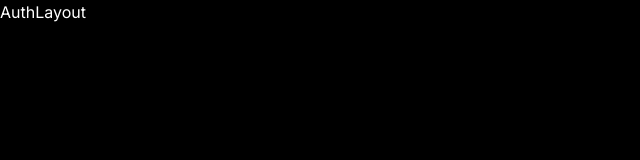
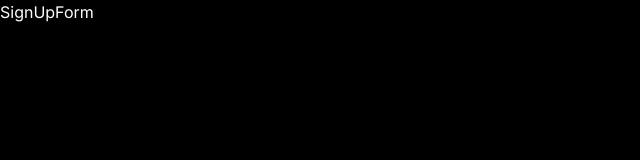
Before and after one commit to sumeyyeKurtulus/snapgram, a React (Vite) app: page /sign-up in a window 1280 px wide. Shown: the top 160 px of the page, without its empty margins (0-640 px from the left). Built offline with nearby package versions, Linux system fonts and the light colour scheme.

Commit message:
[TBU] temp. authentication values are added 🧚🏻‍♂️

```diff
--- a/src/_auth/AuthLayout.tsx
+++ b/src/_auth/AuthLayout.tsx
@@ -1,5 +1,20 @@
+import { Navigate, Outlet } from "react-router-dom";
+
 const AuthLayout = () => {
-  return <div>AuthLayout</div>;
+  const isAuthenticated: boolean = false;
+  return (
+    <>
+      {isAuthenticated ? (
+        <Navigate to="/" />
+      ) : (
+        <>
+          <section>
+            <Outlet />
+          </section>
+        </>
+      )}
+    </>
+  );
 };
 
 export default AuthLayout;
```
